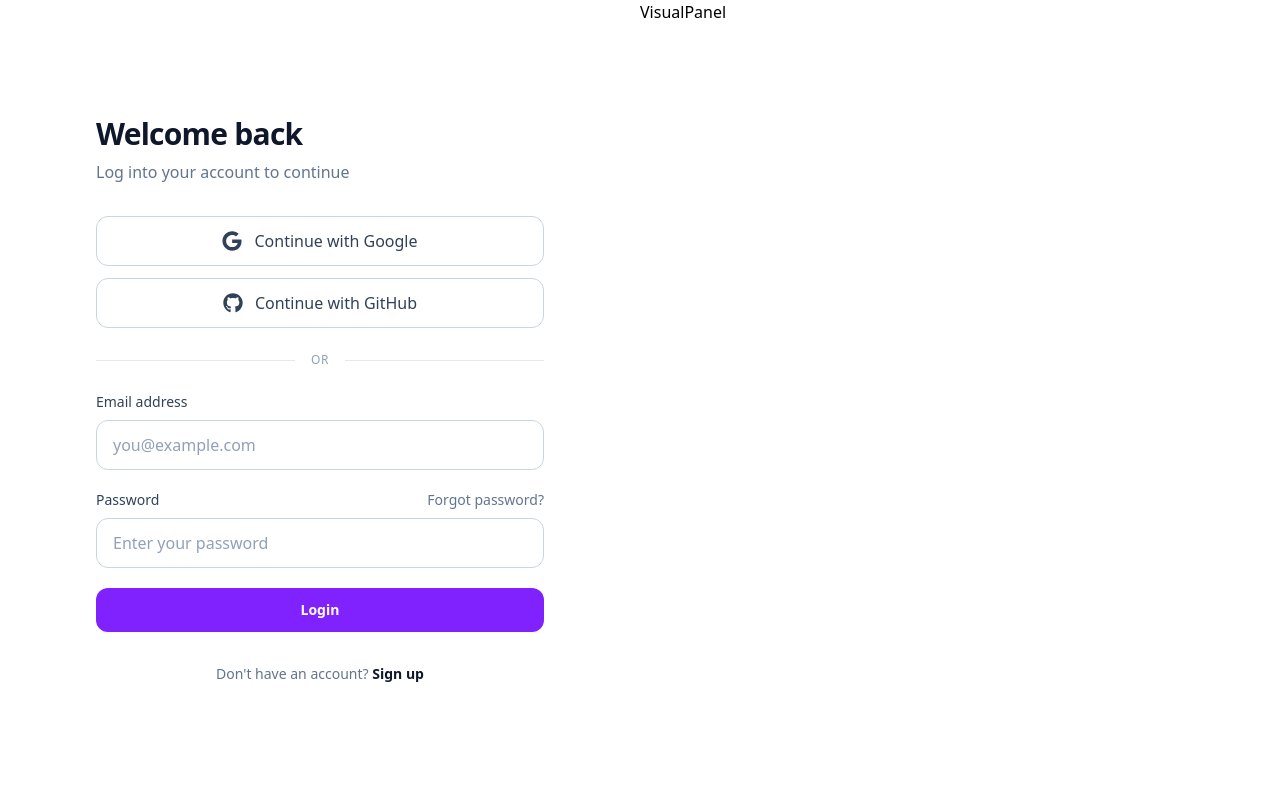
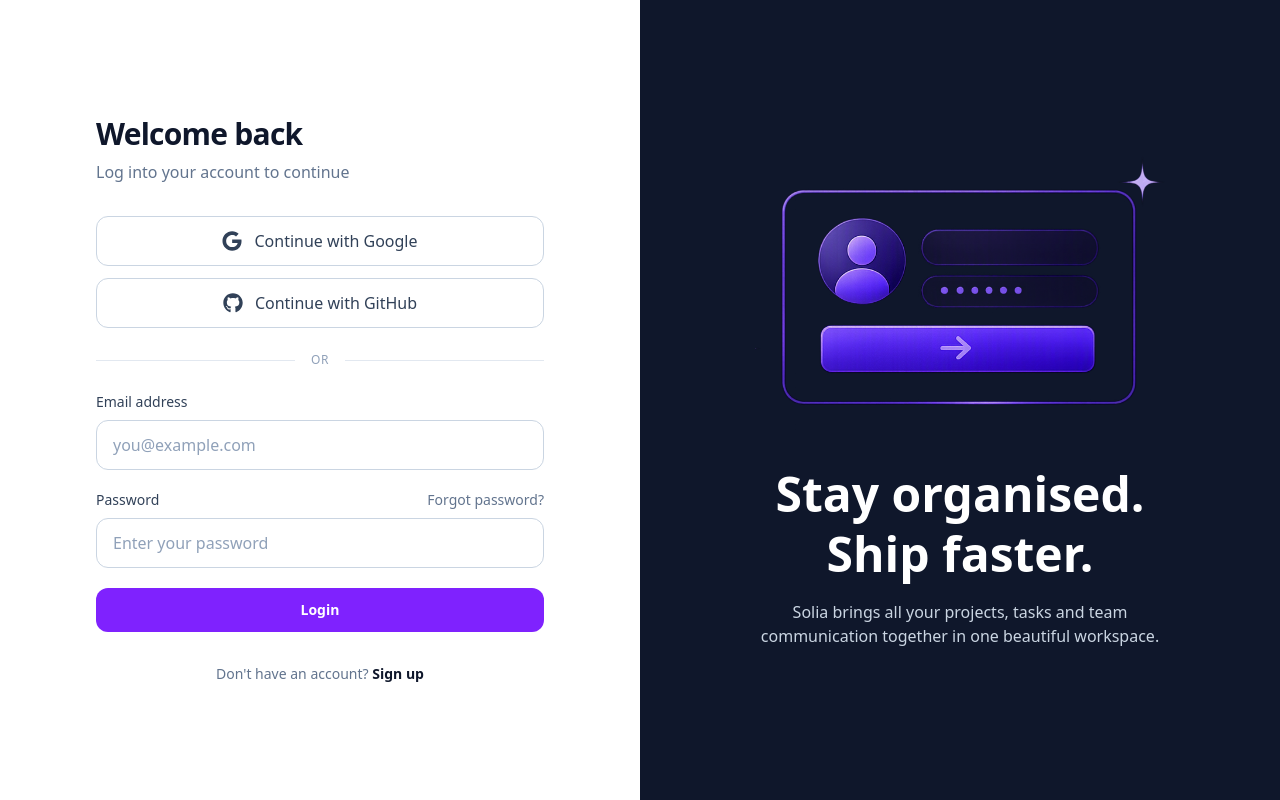
Before and after one commit to brolly301/project-management-saas, a React (Vite) app in the folder frontend/: page /login in a window 1280 px wide. Built offline with nearby package versions, Linux system fonts and the light colour scheme; no server answers.

Commit message:
feat: style visual auth panel

```diff
--- a/frontend/src/components/auth/VisualPanel.tsx
+++ b/frontend/src/components/auth/VisualPanel.tsx
@@ -1,3 +1,26 @@
+import authVisual from "../../assets/images/auth-visual-1.png";
+
 export default function VisualPanel() {
-  return <div>VisualPanel</div>;
+  return (
+    <section className="hidden lg:flex flex-col items-center justify-center bg-slate-900 px-16 py-24 text-white">
+      <img
+        src={authVisual}
+        alt="Project management illustration"
+        className="w-4/5"
+      />
+
+      <div className="mt-8 max-w-lg space-y-4 text-center">
+        <h2 className="text-5xl font-bold leading-tight">
+          Stay organised. <br /> Ship faster.
+        </h2>
+
+        <p className="mx-auto max-w-md text-slate-300">
+          Solia brings all your projects, tasks and team communication together
+          in one beautiful workspace.
+        </p>
+
+        {/* Carousel indicators */}
+      </div>
+    </section>
+  );
 }
```
Also changed, not shown: frontend/src/assets/images/auth-visual-1.png (added).
